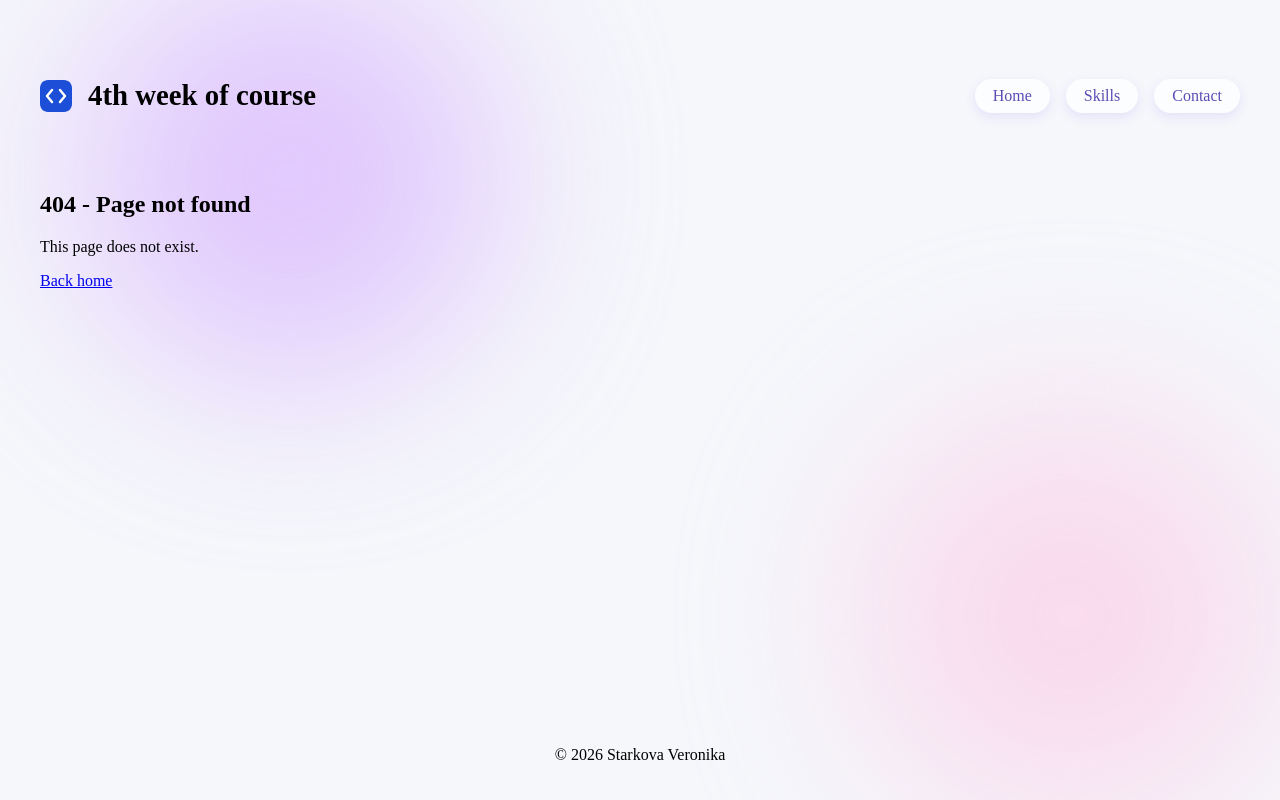
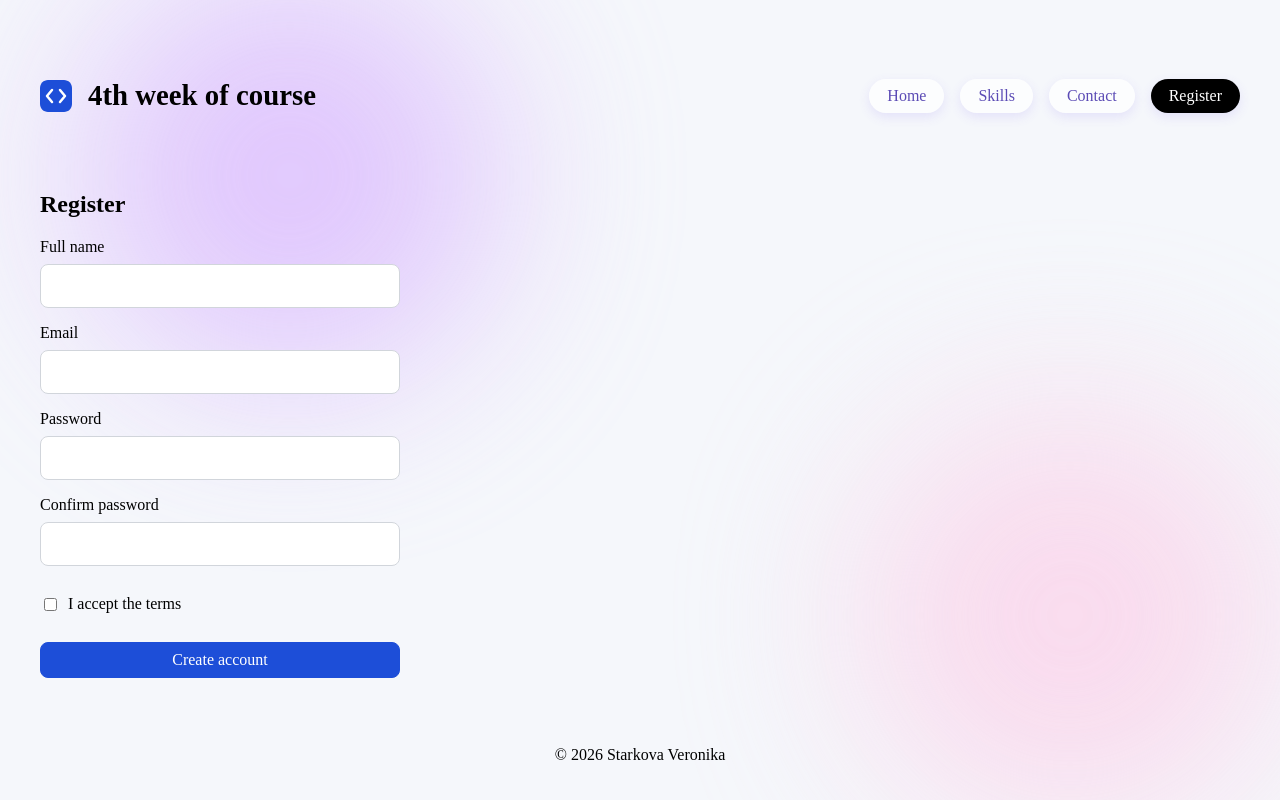
Before and after one commit to uxitoss/iwamad-practice, a React (Vite) app: page /register in a window 1280 px wide. Before the commit this address had no page. Built offline with nearby package versions, Linux system fonts and the light colour scheme.

Commit message:
Week 6: registration form, validation, tests

```diff
--- a/src/App.tsx
+++ b/src/App.tsx
@@ -3,6 +3,7 @@
 import HomePage from './pages/HomePage';
 import SkillsPage from './pages/SkillsPage';
 import ContactPage from './pages/ContactPage';
+import RegisterPage from './pages/RegisterPage';
 import NotFoundPage from './pages/NotFoundPage';
 
 function App() {
@@ -12,6 +13,7 @@
         <Route index element={<HomePage />} />
         <Route path="skills" element={<SkillsPage />} />
         <Route path="contact" element={<ContactPage />} />
+        <Route path="register" element={<RegisterPage />} />
         <Route path="*" element={<NotFoundPage />} />
       </Route>
     </Routes>
--- a/src/components/Header.tsx
+++ b/src/components/Header.tsx
@@ -16,6 +16,7 @@
         <NavLink to="/" end>Home</NavLink>
         <NavLink to="/skills">Skills</NavLink>
         <NavLink to="/contact">Contact</NavLink>
+        <NavLink to="/register">Register</NavLink>
       </nav>
     </header>
   );
--- /dev/null
+++ b/src/components/ui/TextField.tsx
@@ -0,0 +1,25 @@
+import { useId } from 'react';
+import type { InputHTMLAttributes } from 'react';
+
+type TextFieldProps = InputHTMLAttributes<HTMLInputElement> & {
+  label: string;
+  error?: string;
+};
+
+export default function TextField({ label, error, ...rest }: TextFieldProps) {
+  const id = useId();
+  const errorId = `${id}-error`;
+
+  return (
+    <div className="field">
+      <label htmlFor={id}>{label}</label>
+      <input
+        id={id}
+        aria-invalid={error ? true : undefined}
+        aria-describedby={error ? errorId : undefined}
+        {...rest}
+      />
+      {error && <p id={errorId} className="field-error">{error}</p>}
+    </div>
+  );
+}
--- /dev/null
+++ b/src/lib/validateRegistration.ts
@@ -0,0 +1,37 @@
+export type RegistrationValues = {
+    fullName: string;
+    email: string;
+    password: string;
+    confirmPassword: string;
+    acceptTerms: boolean;
+  };
+
+  export type RegistrationErrors = Partial<Record<keyof RegistrationValues, string>>;
+
+  export function validateRegistration(values: RegistrationValues): RegistrationErrors {
+    const errors: RegistrationErrors = {};
+
+    if (values.fullName.trim().length < 2) {
+      errors.fullName = 'Enter your full name';
+    }
+
+    if (!/^[^\s@]+@[^\s@]+\.[^\s@]+$/.test(values.email)) {
+      errors.email = 'Enter a valid email, like name@example.com';
+    }
+
+    if (values.password.length < 8) {
+      errors.password = 'Use at least 8 characters';
+    } else if (!/\d/.test(values.password)) {
+      errors.password = 'Include at least one number';
+    }
+
+    if (values.confirmPassword !== values.password) {
+      errors.confirmPassword = 'Passwords do not match';
+    }
+
+    if (!values.acceptTerms) {
+      errors.acceptTerms = 'Accept the terms to continue';
+    }
+
+    return errors;
+  }
--- /dev/null
+++ b/src/pages/RegisterPage.tsx
@@ -0,0 +1,77 @@
+import { useState } from 'react';
+import type { ChangeEvent, FocusEvent, FormEvent } from 'react';
+import Button from '../components/ui/Button';
+import TextField from '../components/ui/TextField';
+import { validateRegistration } from '../lib/validateRegistration';
+import type { RegistrationValues } from '../lib/validateRegistration';
+
+const initialValues: RegistrationValues = {
+  fullName: '',
+  email: '',
+  password: '',
+  confirmPassword: '',
+  acceptTerms: false,
+};
+
+function RegisterPage() {
+  const [values, setValues] = useState<RegistrationValues>(initialValues);
+  const [touched, setTouched] = useState<Partial<Record<keyof RegistrationValues, boolean>>>({});
+  const [submitAttempted, setSubmitAttempted] = useState(false);
+  const [registered, setRegistered] = useState(false);
+
+  const errors = validateRegistration(values);
+
+  function handleChange(event: ChangeEvent<HTMLInputElement>) {
+    const { name, type, value, checked } = event.target;
+    setValues((current) => ({ ...current, [name]: type === 'checkbox' ? checked : value }));
+  }
+
+  function handleBlur(event: FocusEvent<HTMLInputElement>) {
+    const { name } = event.target;
+    setTouched((current) => ({ ...current, [name]: true }));
+  }
+
+  function handleSubmit(event: FormEvent<HTMLFormElement>) {
+    event.preventDefault();
+    setSubmitAttempted(true);
+    if (Object.keys(errors).length === 0) {
+      setRegistered(true);
+    }
+  }
+
+  function errorFor(field: keyof RegistrationValues) {
+    return touched[field] || submitAttempted ? errors[field] : undefined;
+  }
+
+  if (registered) {
+    return <p role="status">Thanks, {values.fullName}. You are registered.</p>;
+  }
+
+  return (
+    <div>
+      <h2>Register</h2>
+      <form className="form" onSubmit={handleSubmit} noValidate>
+        <TextField label="Full name" name="fullName" value={values.fullName}
+          onChange={handleChange} onBlur={handleBlur} error={errorFor('fullName')} />
+        <TextField label="Email" name="email" type="email" value={values.email}
+          onChange={handleChange} onBlur={handleBlur} error={errorFor('email')} />
+        <TextField label="Password" name="password" type="password" value={values.password}
+          onChange={handleChange} onBlur={handleBlur} error={errorFor('password')} />
+        <TextField label="Confirm password" name="confirmPassword" type="password"
+          value={values.confirmPassword} onChange={handleChange} onBlur={handleBlur}
+          error={errorFor('confirmPassword')} />
+        <div>
+          <label className="check">
+            <input type="checkbox" name="acceptTerms" checked={values.acceptTerms}
+              onChange={handleChange} onBlur={handleBlur} />
+            I accept the terms
+          </label>
+          {errorFor('acceptTerms') && <p className="field-error">{errors.acceptTerms}</p>}
+        </div>
+        <Button type="submit">Create account</Button>
+      </form>
+    </div>
+  );
+}
+
+export default RegisterPage;
--- a/src/styles/tokens.css
+++ b/src/styles/tokens.css
@@ -5,6 +5,7 @@
     --color-text-muted: #6b7280;
     --color-surface: #ffffff;
     --color-border: #d1d5db;
+    --color-error: #b91c1c;
 
     --space-2: 8px;
     --space-4: 16px;
--- a/src/styles/ui.css
+++ b/src/styles/ui.css
@@ -41,3 +41,18 @@
     outline: 2px solid var(--color-primary);
     outline-offset: 2px;
   }
+
+  .form { display: grid; gap: var(--space-4); max-width: 360px; }
+.field { display: grid; gap: var(--space-2); }
+.field input:not([type='checkbox']) {
+  box-sizing: border-box;
+  width: 100%;
+  min-height: 44px;
+  font: inherit;
+  padding: var(--space-2);
+  border: 1px solid var(--color-border);
+  border-radius: var(--radius-md);
+}
+.field input[aria-invalid='true'] { border: 2px solid var(--color-error); }
+.field-error { margin: 0; color: var(--color-error); font-size: 0.875rem; }
+.check { display: flex; align-items: center; gap: var(--space-2); min-height: 44px; }
```
Also changed, not shown: 6 other files (tests, documents, lock files or other folders).
